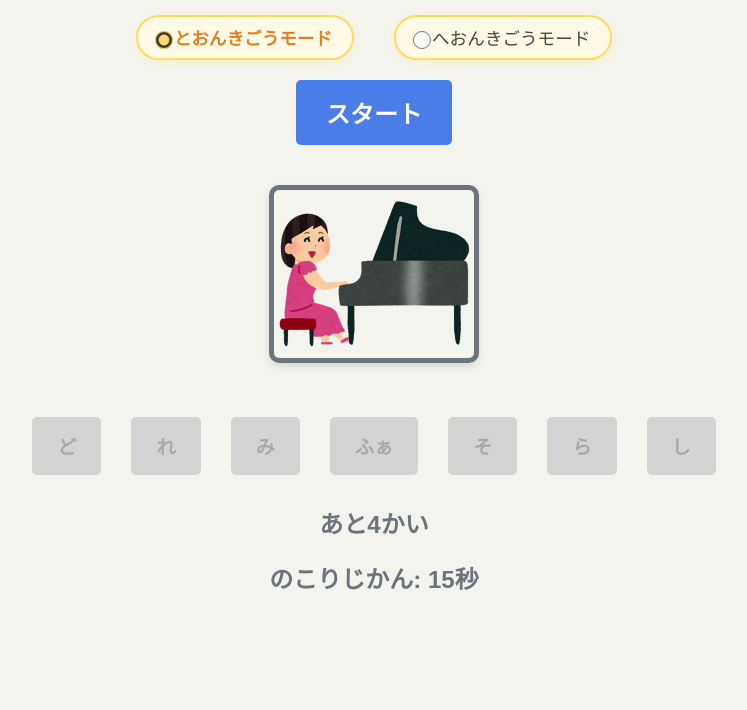
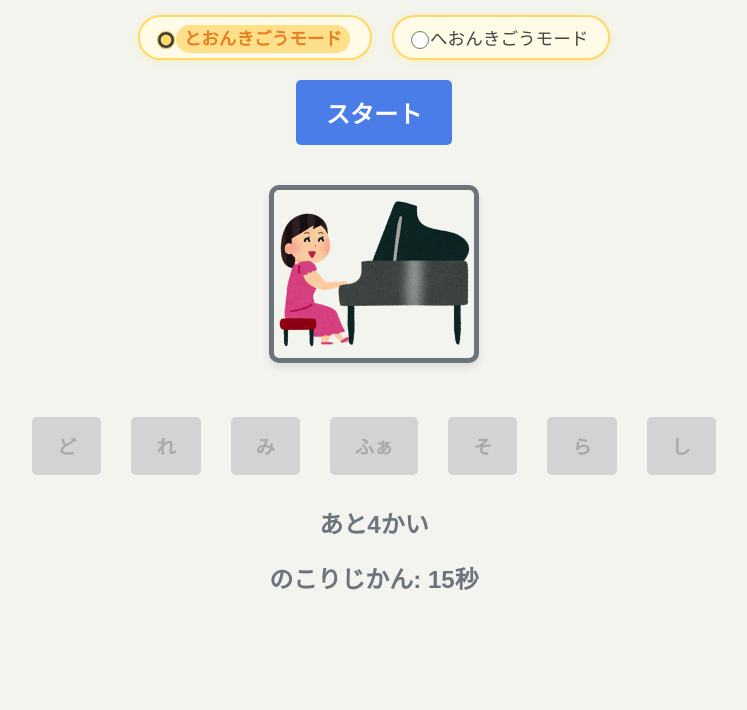
Before and after one commit to pikazakipika/music_note, a website: page index.html in a window 1280 px wide. Shown: the part 90-800 px from the top of the page, without its empty margins (266-1013 px from the left). Drawn offline with Linux system fonts and the light colour scheme.

Commit message:
css update

```diff
--- a/game.js
+++ b/game.js
@@ -159,7 +159,6 @@ function checkWinCondition() {
         celebration.style.display = "block";
         setTimeout(() => {
             celebration.style.display = "none";
-            resetGame();
             resetToInitialScreen();
         }, 5000);
     }
--- a/styles/style.css
+++ b/styles/style.css
@@ -231,7 +231,7 @@ button:disabled {
 #modeSelect {
   display: flex; /* 横並び配置 */
   justify-content: center; /* 中央揃え */
-  gap: 24px; /* ラベル間のスペース */
+  gap: 4px; /* ラベル間のスペースを縮める */
   margin-bottom: 16px; /* 下余白 */
 }
 #modeSelect label {
@@ -263,6 +263,10 @@ button:disabled {
 #modeSelect input[type="radio"]:checked + span {
   color: #e67e22; /* 選択時の文字色 */
   font-weight: bold; /* 選択時は太字 */
+  background: #ffe08a; /* 選択時の背景色を少し濃く */
+  border-radius: 16px; /* 背景色に角丸 */
+  padding: 4px 8px;
+  transition: background 0.2s;
 }
 #modeSelect span {
   transition: color 0.2s, font-weight 0.2s; /* 色・太字のアニメ */
```
